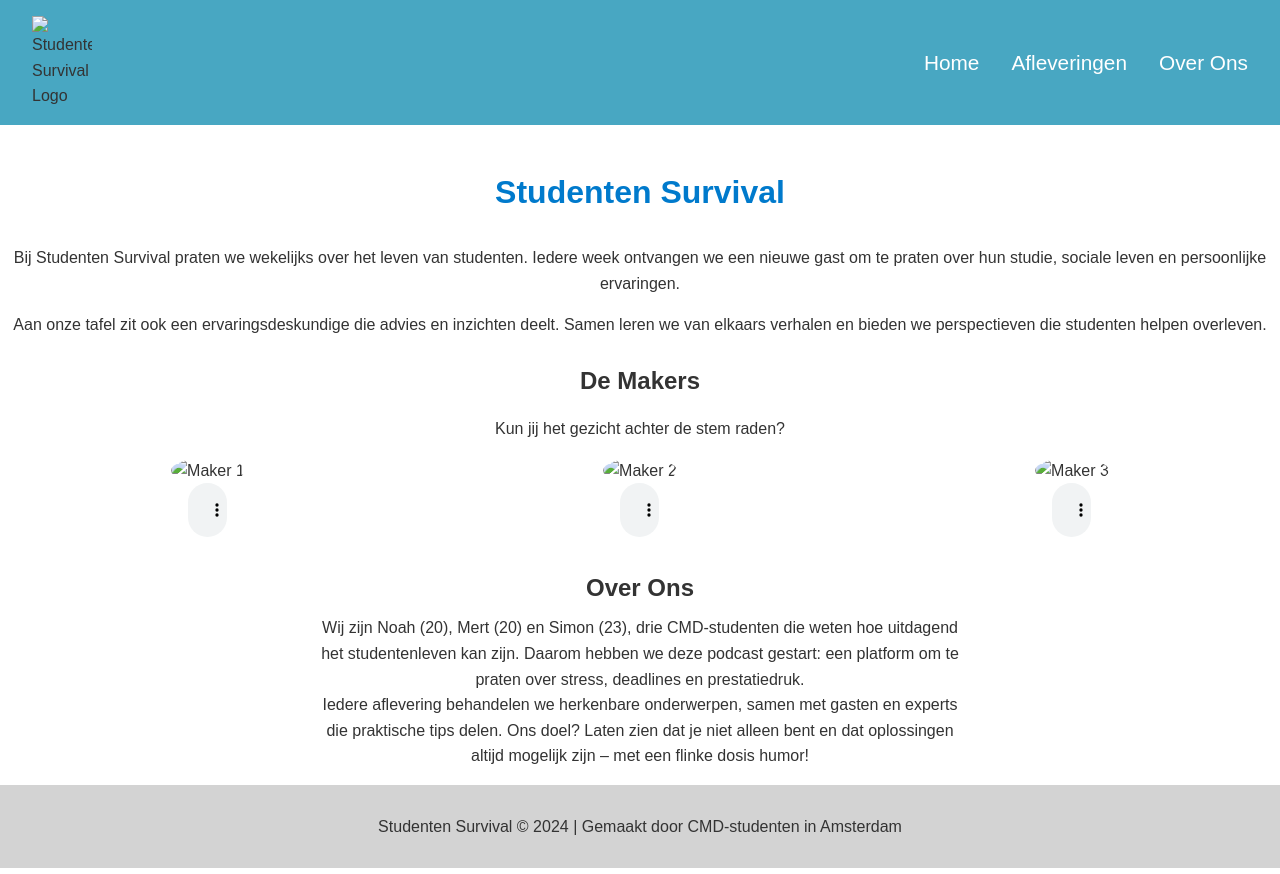
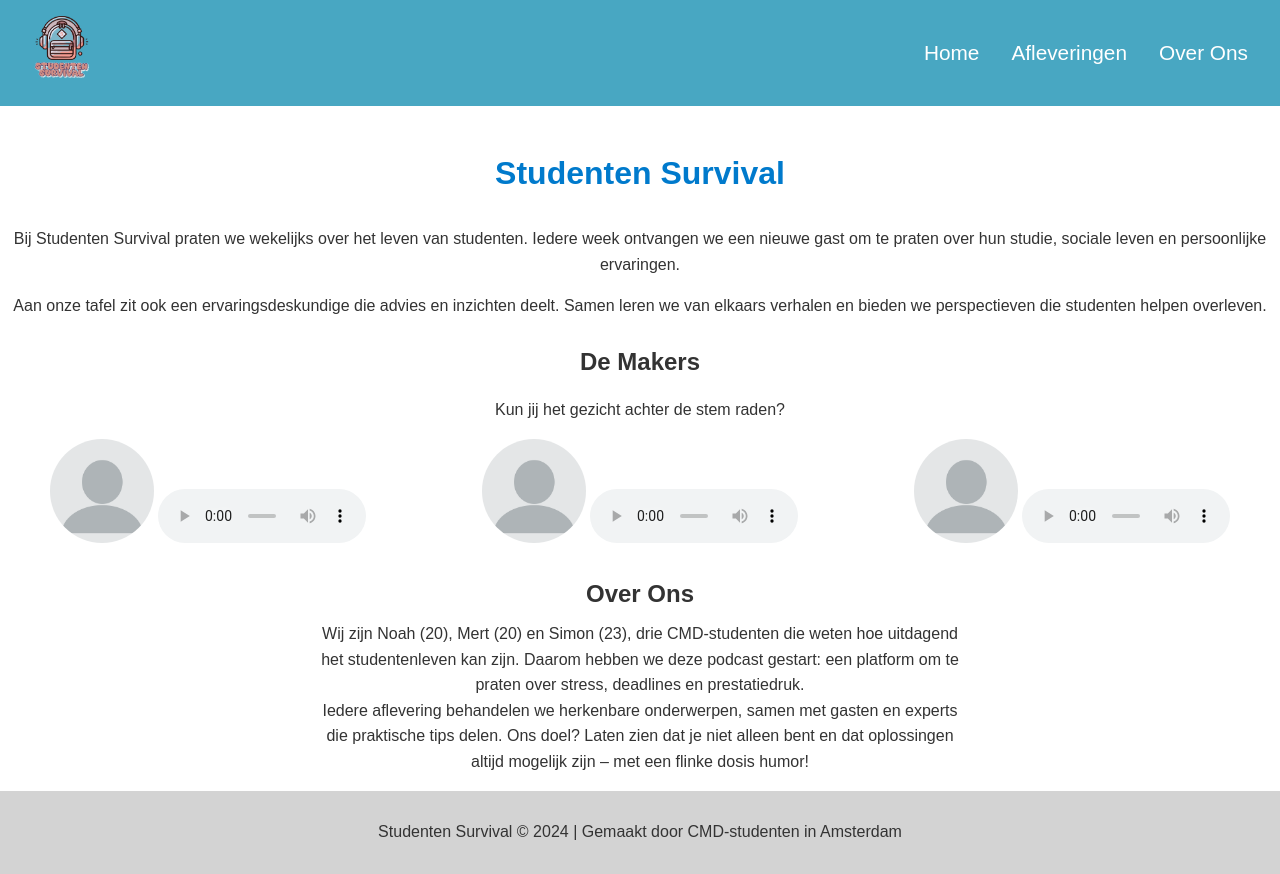
Before and after one commit to ItzANoah/ISCMD, a plain HTML site: page overons.html in a window 1280 px wide. Drawn offline with Linux system fonts and the light colour scheme.

Commit message:
Update overons.html

```diff
--- a/overons.html
+++ b/overons.html
@@ -13,7 +13,7 @@
 
     <nav>
       <ul>
-        <li><img src="images/logo.png" alt="Studenten Survival Logo"></li>
+        <li><img src="logo.png" alt="Studenten Survival Logo"></li>
         <li><a href="index.html">Home</a></li>
         <li><a href="afleveringen.html">Afleveringen</a></li>
         <li><a href="overons.html">Over Ons</a></li>
@@ -41,21 +41,21 @@
           <div class="profile-container">
 
             <div class="profile">
-              <img src="images/profielfoto.webp" alt="Maker 1">
+              <img src="profielfoto.webp" alt="Maker 1">
               <audio controls>
                 <source src="#" type="audio/mpeg">
               </audio>
             </div>
 
             <div class="profile">
-              <img src="images/profielfoto.webp" alt="Maker 2">
+              <img src="profielfoto.webp" alt="Maker 2">
               <audio controls>
                 <source src="#" type="audio/mpeg">
               </audio>
             </div>
 
             <div class="profile">
-              <img src="images/profielfoto.webp" alt="Maker 3">
+              <img src="profielfoto.webp" alt="Maker 3">
               <audio controls>
                 <source src="#3" type="audio/mpeg">
               </audio>
```
